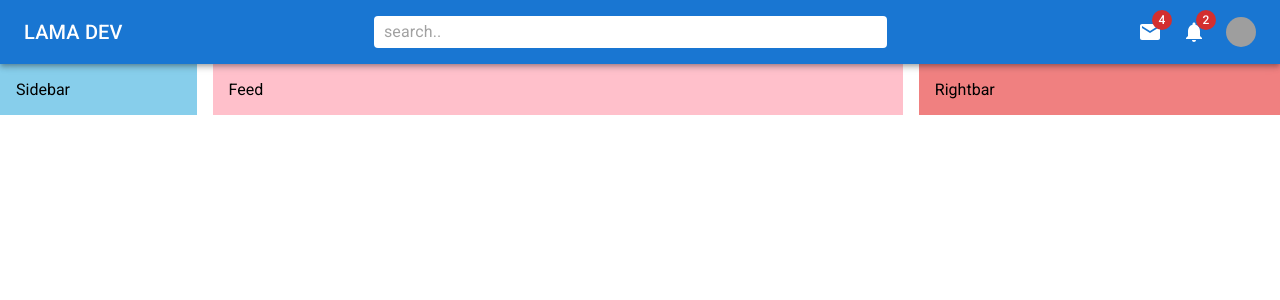
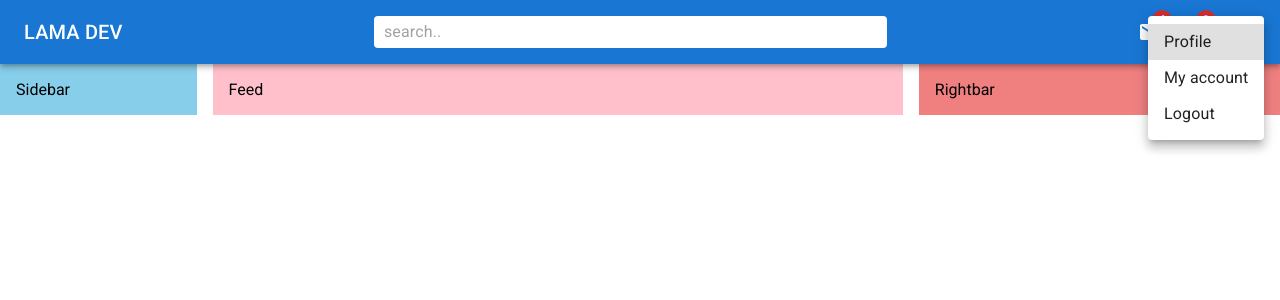
Before and after one commit to asitha-navaratne/mui-react-crash-course, a React (Vite) app: page / in a window 1280 px wide. Both pictures are taken after a click on the element 1240 px from the left and 32 px from the top of the page. Shown: the top 300 px of the page. Built offline with nearby package versions, Linux system fonts and the light colour scheme; grey boxes are pictures that could not be loaded.

Commit message:
Navbar complete

```diff
--- a/src/components/Navbar.jsx
+++ b/src/components/Navbar.jsx
@@ -4,11 +4,14 @@
   Badge,
   Box,
   InputBase,
+  Menu,
+  MenuItem,
   Toolbar,
   Typography,
   styled,
 } from "@mui/material";
 import { Mail, Notifications, Pets } from "@mui/icons-material";
+import { useState } from "react";
 
 const StyledToolbar = styled(Toolbar)({
   display: "flex",
@@ -41,6 +44,8 @@
 }));
 
 const Navbar = () => {
+  const [open, setOpen] = useState(false);
+
   return (
     <AppBar position="sticky">
       <StyledToolbar>
@@ -61,9 +66,10 @@
           <Avatar
             sx={{ width: 30, height: 30 }}
             src="https://images.pexels.com/photos/17751612/pexels-photo-17751612/free-photo-of-barbara-emely.jpeg"
+            onClick={() => setOpen(true)}
           />
         </Icons>
-        <UserBox>
+        <UserBox onClick={() => setOpen(true)}>
           <Avatar
             sx={{ width: 30, height: 30 }}
             src="https://images.pexels.com/photos/17751612/pexels-photo-17751612/free-photo-of-barbara-emely.jpeg"
@@ -71,6 +77,24 @@
           <Typography variant="span">John</Typography>
         </UserBox>
       </StyledToolbar>
+      <Menu
+        id="demo-positioned-menu"
+        aria-labelledby="demo-positioned-button"
+        open={open}
+        onClose={() => setOpen(false)}
+        anchorOrigin={{
+          vertical: "top",
+          horizontal: "right",
+        }}
+        transformOrigin={{
+          vertical: "top",
+          horizontal: "right",
+        }}
+      >
+        <MenuItem>Profile</MenuItem>
+        <MenuItem>My account</MenuItem>
+        <MenuItem>Logout</MenuItem>
+      </Menu>
     </AppBar>
   );
 };
```
